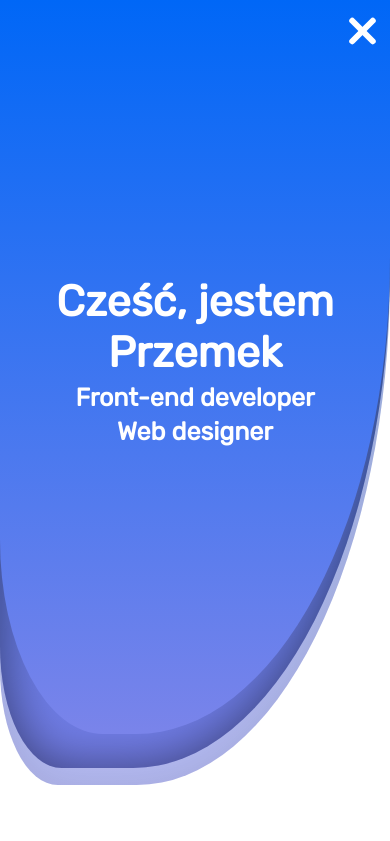
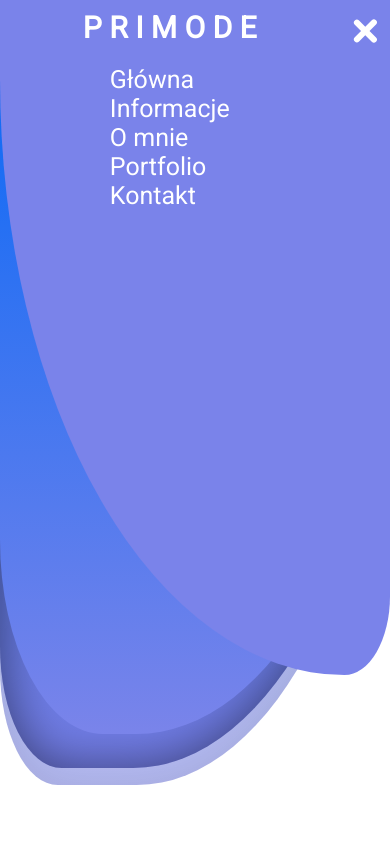
Before and after one commit to Primocode/portfolio, a plain HTML site: page index.html in a window 390 px wide. Both pictures are taken after a click on the element 362 px from the left and 27 px from the top of the page. Shown: the top 841 px of the page. Drawn offline with nearby package versions, Linux system fonts and the light colour scheme; a web font is replaced by a local one.

Commit message:
Dodanie menu mobilne

```diff
--- a/index.html
+++ b/index.html
@@ -13,7 +13,7 @@
 
 </head>
 <body>
-    <header>
+    <header id="main">
         <div class="nav-container">
             <nav class="nav" id="nav-open">
                 <div class="menu-bar" id="menu-hamburger">
@@ -21,14 +21,14 @@
                     <span class="menu-icon" id="menu-icon-hamburger"></span>
                     <span class="menu-icon" id="menu-icon-hamburger"></span>
                 </div>
-                <div class="navigation">
+                <div class="navigation" id="navigation">
                     <div class="logo"><a href="#">P R I M O D E</a></div>
-                    <ul>
-                        <li><a href="#">Główna</a></li>
-                        <li><a href="#">Informacje</a></li>
-                        <li><a href="#">O mnie</a></li>
-                        <li><a href="#">Portfolio</a></li>
-                        <li><a href="#">Kontakt</a></li>
+                    <ul class="ul-desktop" id="ul-nav">
+                        <li><a href="#main">Główna</a></li>
+                        <li><a href="#information">Informacje</a></li>
+                        <li><a href="#about-me">O mnie</a></li>
+                        <li><a href="#portfolio">Portfolio</a></li>
+                        <li><a href="#contact">Kontakt</a></li>
                     </ul>
                 </div>
             </nav>
@@ -45,7 +45,7 @@
         </div>
     </header>
     <main>
-        <section class="content">
+        <section class="content" id="information">
             <h2>Nic tak nie motywuje do pracy i działania jak pasja do tego co się robi.<br> Jestem gotów na najważniejszy sprawdzian moich możliwości!</h2>
             <div class="tiles-content">
                 <div class="tiles-container">
@@ -87,7 +87,7 @@
                 </div>
             </div>
         </section>
-        <section class="about-me">
+        <section class="about-me" id="about-me">
             <div class="about-me-container-top"></div>
             <div class="about-me-container">
                 <h2 class="section-title section-title-animate">O mnie</h2>
@@ -141,7 +141,7 @@
                 </ul>
             </div>
         </section>
-        <section class="portfolio">
+        <section class="portfolio" id="portfolio">
             <h2 class="section-title section-title-animate">Projekty</h2>
             <div class="portfolio-container">
                 <div class="tiles-container">
@@ -210,7 +210,7 @@
             </div>
         </section>
         <footer>
-            <div class="footer-background">
+            <div class="footer-background" id="contact">
                 <div class="footer-background-shadow"></div>
                 <div class="footer-background-basic"></div>
                 <div class="footer-bottom">
--- a/js/open-menu.js
+++ b/js/open-menu.js
@@ -1,12 +1,27 @@
-document.querySelector('#menu-hamburger').addEventListener('click', function() {
+const openMenu = () => {
     if (document.querySelector('#menu-icon-hamburger').className == "menu-icon") {
         document.querySelectorAll('#menu-icon-hamburger').forEach(item => {
             item.className = "menu-icon open";
+            document.querySelector('#navigation').className = "navigation navigation-mobile-open";
+            document.querySelector('#ul-nav').className = "ul-desktop ul-mobile";
+            document.querySelector('#nav-open').className = "nav nav-mobile";
         });
     }
     else {
         document.querySelectorAll('#menu-icon-hamburger').forEach(item => {
             item.className = "menu-icon";
+            document.querySelector('#navigation').className = "navigation"
+            document.querySelector('#ul-nav').className = "ul-desktop";
+            document.querySelector('#nav-open').className = "nav"
         });
     }
-})
+}
+
+document.querySelector('#menu-hamburger').addEventListener('click', openMenu);
+
+const closeMenuClick = () => {
+    openMenu();
+}
+
+
+document.querySelectorAll('#ul-nav > li > a').forEach(item => item.addEventListener('click', closeMenuClick))
--- a/style.scss
+++ b/style.scss
@@ -2,6 +2,10 @@
     margin: 0;
     padding: 0;
     font-family: 'Roboto', sans-serif;
+}
+
+html {
+    scroll-behavior: smooth;
 }
 
 body {
@@ -100,7 +104,7 @@ header {
                     color: white;
                 }
             }
-            ul {
+            .ul-desktop {
                 display: flex;
                 font-size: 19px;
                 list-style-type: none;
@@ -121,10 +125,32 @@ header {
                     }
                 }
             }
+            @media(max-width: 1000px) {
+                .ul-mobile {
+                    display: block;
+                    font-size: 25px;
+                    li {
+                        a {
+
+                        }
+                    }
+                }
+            }
         }
         @media (max-width: 1000px) {
             .navigation {
                 display: none;
+                margin: 0;
+            }
+            .navigation-mobile-open {
+                display: flex;
+                width: 100%;
+                justify-content: space-around;
+                height: min-content;
+                flex-direction: column;
+                .logo {
+                    margin: 10px 0px 20px 0px;
+                }
             }
         }
     }
@@ -132,6 +158,14 @@ header {
         nav {
             display: flex;
             justify-content: flex-end;
+        }
+        .nav-mobile {
+            flex-direction: row-reverse;
+            background-color: #7a83ea;
+            border-radius: 0% 0% 16% 121%;
+            z-index: 43;
+            height: 80vh;
+            justify-content: flex-start;
         }
     }
     .nav-container {
```
Also changed, not shown: style.css, 1 other file.
